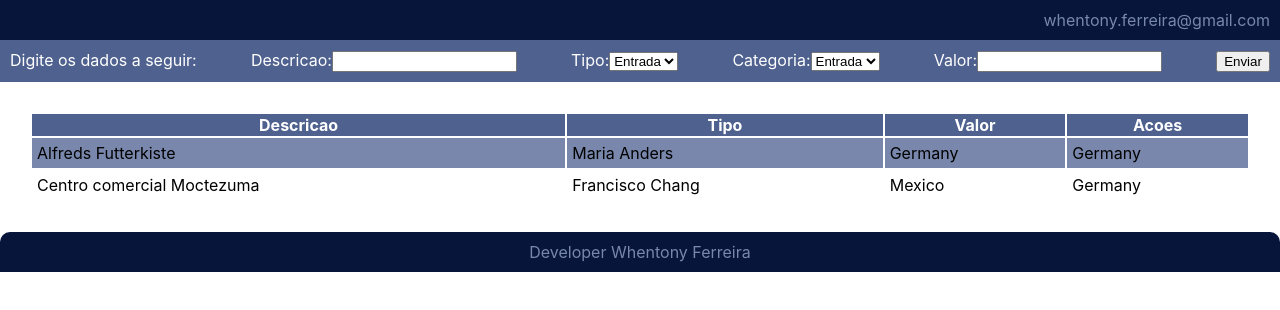
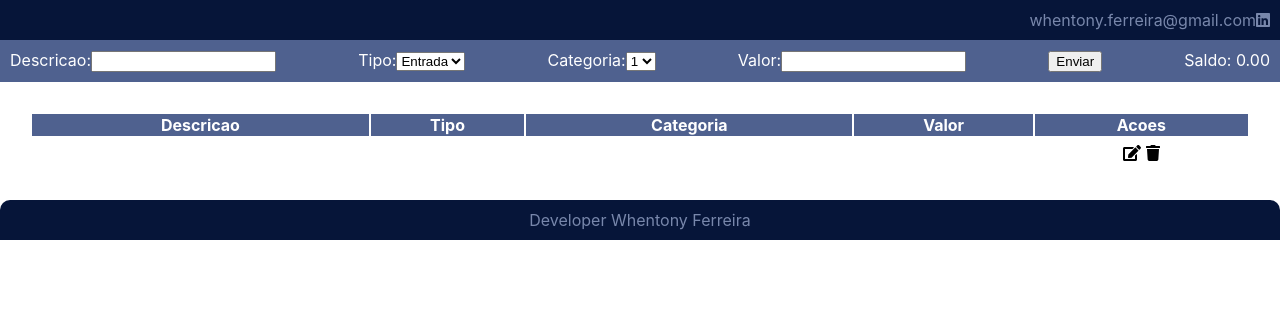
Before and after one commit to whentony/sen-financa, a React (Create React App) app: page / in a window 1280 px wide. Both pictures are taken after a click on the button "Enviar". Shown: the top 310 px of the page. Built offline with nearby package versions, Linux system fonts and the light colour scheme.

Commit message:
Inicio implementacao context api

```diff
--- a/src/App.js
+++ b/src/App.js
@@ -4,13 +4,22 @@ import Copyright from './components/copyright';
 import Bartop from './components/bar-top';
 import BarUtil from './components/bar-utl';
 import Table from './components/table';
+import { TableContext, TableProvider } from './common/context';
+
 
 function App() {
   return (
     <div>
-      <Bartop />
-      <BarUtil />
-      <Table></Table>
+
+
+      <TableProvider>
+        <Bartop />
+        <BarUtil />
+        <Table></Table>
+      </TableProvider>
+
+
+
       <Copyright />
     </div>
   );
--- a/src/assets/css/bar-top.module.css
+++ b/src/assets/css/bar-top.module.css
@@ -5,3 +5,7 @@
     padding: 10px;
 
 }
+
+.linkedin{
+    color: #7887AB;
+}
--- a/src/assets/css/table.module.css
+++ b/src/assets/css/table.module.css
@@ -1,22 +1,24 @@
-.containerTable{
+.containerTable {
     display: flex;
     justify-content: space-between;
     padding: 30px;
 }
 
-.table{
+.table {
     width: 100%;
 }
 
 
-.tr{
+.tr {
     background-color: #4F618F;
     color: #fff;
 }
 
 tr:nth-child(even) {
     background-color: #7887AB;
-  }
-  td{
-      padding: 5px;
-  }
+}
+
+td {
+    padding: 5px;
+    text-align: center;
+}
--- /dev/null
+++ b/src/common/context/index.jsx
@@ -0,0 +1,12 @@
+import  { createContext, useState } from 'react';
+
+export const TableContext = createContext();
+TableContext.displayName = 'Table';
+export const TableProvider = ({ children }) =>{
+    const [data, setData] = useState([]);
+    return(
+        <TableContext.Provider value = {{ data, setData }}>
+            {children}
+        </TableContext.Provider>
+    )
+}
--- a/src/components/bar-top/index.jsx
+++ b/src/components/bar-top/index.jsx
@@ -1,9 +1,20 @@
 import React from 'react';
 import styles from '../../assets/css/bar-top.module.css';
+import { FontAwesomeIcon } from '@fortawesome/react-fontawesome'
+import { faLinkedin } from '@fortawesome/free-brands-svg-icons'
 
 const Bartop = () => {
-    return(
-        <div className={styles.containerBartop}>whentony.ferreira@gmail.com</div>
+
+
+
+
+    return (
+        <div className={styles.containerBartop}>whentony.ferreira@gmail.com
+            <a className={styles.linkedin} href='https://www.linkedin.com/in/whentony-ferreira-87738b123/'>
+                <FontAwesomeIcon icon={faLinkedin} />
+            </a>
+
+        </div>
     )
 }
 
--- a/src/components/bar-utl/index.jsx
+++ b/src/components/bar-utl/index.jsx
@@ -1,41 +1,62 @@
-import React, {useState} from 'react';
+import React, { useState, useContext, useEffect } from 'react';
 import styles from '../../assets/css/bar-util.module.css'
+import { TableContext } from '../../common/context';
 
 const BarUtil = () => {
     const [description, setDescription] = useState();
     const [type, setType] = useState();
     const [value, setValue] = useState();
     const [category, setCategory] = useState();
+    const [total, setTotal] = useState(0);
+    const { data, setData } = useContext(TableContext);
 
-    return(
+    useEffect(() => {
+        let aux = 0
+        if (data.length > 0) {
+            for (let i = 0; i < data.length; i++) {
+                console.log(data[i].type)
+                if(data[i].type == 'e')
+                aux = parseFloat(data[i].value) + aux
+            }
+            console.log(Number(aux))
+            setTotal(aux)
+        }
+    }, [data]);
+
+    const handleInsert = () => {
+        setData(data => [...data, { description: description, type: type, category: category, value: value }])
+    }
+
+    return (
         <div className={styles.containerBarUtil}>
-            <div>
-                Digite os dados a seguir:
-            </div>
+
             <div>
                 Descricao:
-                <input type='text' />
+                <input type='text' onChange={(e) => setDescription(e.target.value)} />
             </div>
             <div>
                 Tipo:
-                <select>
+                <select onChange={(e) => setType(e.target.value)}>
                     <option value='e'>Entrada</option>
                     <option value='s'>Saida</option>
                 </select>
             </div>
             <div>
                 Categoria:
-                <select>
-                    <option value='e'>Entrada</option>
-                    <option value='s'>Saida</option>
+                <select onChange={(e) => setCategory(e.target.value)}>
+                    <option value='1'>1</option>
+                    <option value='2'>2</option>
                 </select>
             </div>
             <div>
                 Valor:
-                <input type='number' />
+                <input type='number' onChange={(e) => setValue(e.target.value)} />
             </div>
             <div>
-                <button>Enviar</button>
+                <button onClick={() => handleInsert()}>Enviar</button>
+            </div>
+            <div>
+                Saldo: {total.toFixed(2)}
             </div>
         </div>
     )
--- a/src/components/table/index.jsx
+++ b/src/components/table/index.jsx
@@ -1,28 +1,42 @@
-import React from 'react';
+import React, { useState, useContext, useEffect } from 'react';
 import styles from '../../assets/css/table.module.css';
+import { FontAwesomeIcon } from '@fortawesome/react-fontawesome'
+import { faEdit } from '@fortawesome/free-solid-svg-icons';
+import { faTrash } from '@fortawesome/free-solid-svg-icons';
+import { TableContext } from '../../common/context';
+const Table = () => {
+    const { data, setData } = useContext(TableContext);
 
-const Table = () => {
+    useEffect(() => (
+
+       console.log(data)
+    ), [data])
+
     return (
         <div className={styles.containerTable}>
             <table className={styles.table}>
+                <thead>
                     <tr className={styles.tr}>
                         <th>Descricao</th>
                         <th>Tipo</th>
+                        <th>Categoria</th>
                         <th>Valor</th>
                         <th>Acoes</th>
                     </tr>
-                <tr>
-                    <td>Alfreds Futterkiste</td>
-                    <td>Maria Anders</td>
-                    <td>Germany</td>
-                    <td>Germany</td>
+                </thead>
+                    <tbody>
+                    {data.map((value, key) => (
+                        <tr key={key}>
+                            <td>{value.description}</td>
+                            <td>{value.type}</td>
+                            <td>{value.category}</td>
+                            <td>{value.value}</td>
+                            <td><FontAwesomeIcon icon={faEdit} /> <FontAwesomeIcon icon={faTrash} /></td>
                         </tr>
-                <tr>
-                    <td>Centro comercial Moctezuma</td>
-                    <td>Francisco Chang</td>
-                    <td>Mexico</td>
-                    <td>Germany</td>
-                </tr>
+                    ))
+                    }
+              </tbody>
+
             </table>
         </div>
     )
--- a/src/index.js
+++ b/src/index.js
@@ -3,9 +3,11 @@ import ReactDOM from 'react-dom';
 import './index.css';
 import App from './App';
 import reportWebVitals from './reportWebVitals';
+import { TableContext } from './common/context';
 
 ReactDOM.render(
   <React.StrictMode>
+
     <App />
   </React.StrictMode>,
   document.getElementById('root')
```
Lines whose indentation alone changed are shown as unchanged.
